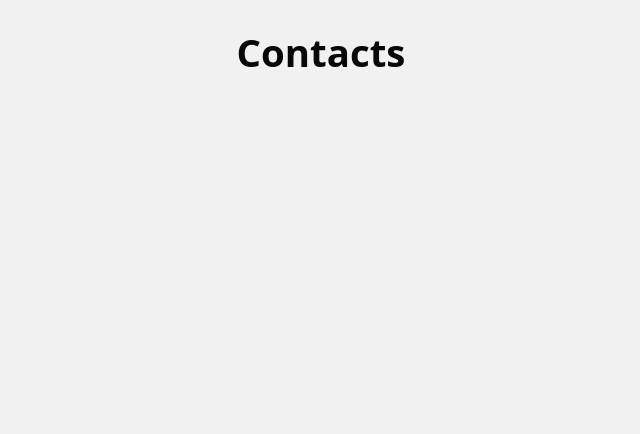
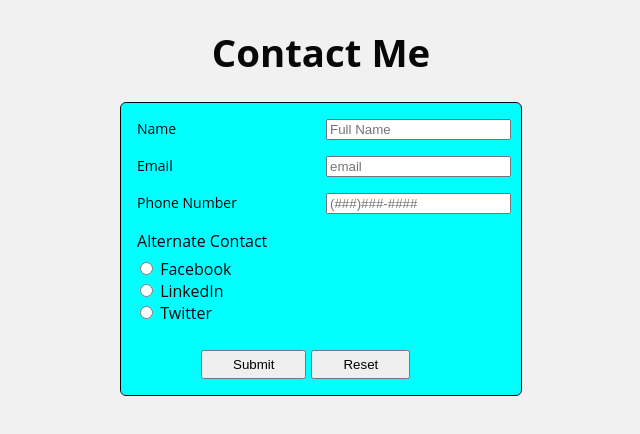
Before and after one commit to txiong002/CS463_FinalProject, a plain HTML site: page contacts.html in a window 1280 px wide. Shown: the whole page, without its empty margins (319-959 px from the left). Drawn offline with Linux system fonts and the light colour scheme.

Commit message:
-worked on contact form

```diff
--- a/contacts.html
+++ b/contacts.html
@@ -8,6 +8,47 @@
     <link rel="stylesheet" href="styles.css" />
   </head>
   <body>
-    <h1>Contacts</h1>
+    <h1>Contact Me</h1>
+    <form>
+      <div>
+        <label for="name">Name</label>
+        <input type="text" name="name" id="name" placeholder="Full Name" />
+      </div>
+      <div>
+        <label for="email">Email</label>
+        <input type="email" name="email" id="email" placeholder="email" />
+      </div>
+      <div>
+        <label for="phoneNumber">Phone Number</label>
+        <input
+          type="number"
+          name="phoneNumber"
+          id="phoneNumber"
+          placeholder="(###)###-####"
+        />
+      </div>
+      <div>
+        <fieldset>
+          <legend>Alternate Contact</legend>
+          <input
+            type="radio"
+            name="altContact"
+            id="facebook"
+            placeholder="facebook id"
+          />
+          <label for="facebook">Facebook</label>
+          <br />
+          <input type="radio" name="altContact" id="linkedin" />
+          <label for="altContact">LinkedIn</label>
+          <br />
+          <input type="radio" name="altContact" id="twitter" />
+          <label for="altContact">Twitter</label>
+        </fieldset>
+      </div>
+      <div>
+        <input type="submit" value="Submit" />
+        <input type="reset" value="Reset" />
+      </div>
+    </form>
   </body>
 </html>
--- a/styles.css
+++ b/styles.css
@@ -50,3 +50,49 @@ h1 {
   background-color: var(--orange);
   color: var(--white);
 }
+
+form {
+  margin-left: auto;
+  margin-right: auto;
+  border-radius: 5px;
+  outline: 1px solid;
+  width: 400px;
+  background-color: aqua;
+}
+
+div > label {
+  width: 200px;
+  display: inline-block;
+  padding-left: 1rem;
+  padding-top: 1rem;
+  font-size: 14px;
+}
+
+input[type="submit"] {
+  display: inline-block;
+  margin-left: 5rem;
+  margin-top: 1rem;
+  margin-bottom: 1rem;
+  padding: 5px 30px;
+}
+
+input[type="submit"]:hover {
+  background-color: var(--gray);
+  color: var(--white);
+}
+
+input[type="reset"] {
+  display: inline-block;
+  padding: 5px 30px;
+}
+
+input[type="reset"]:hover {
+  background-color: var(--gray);
+  color: var(--white);
+}
+
+fieldset {
+  border: none;
+  margin-top: 1rem;
+  font-size: medium;
+}
```
